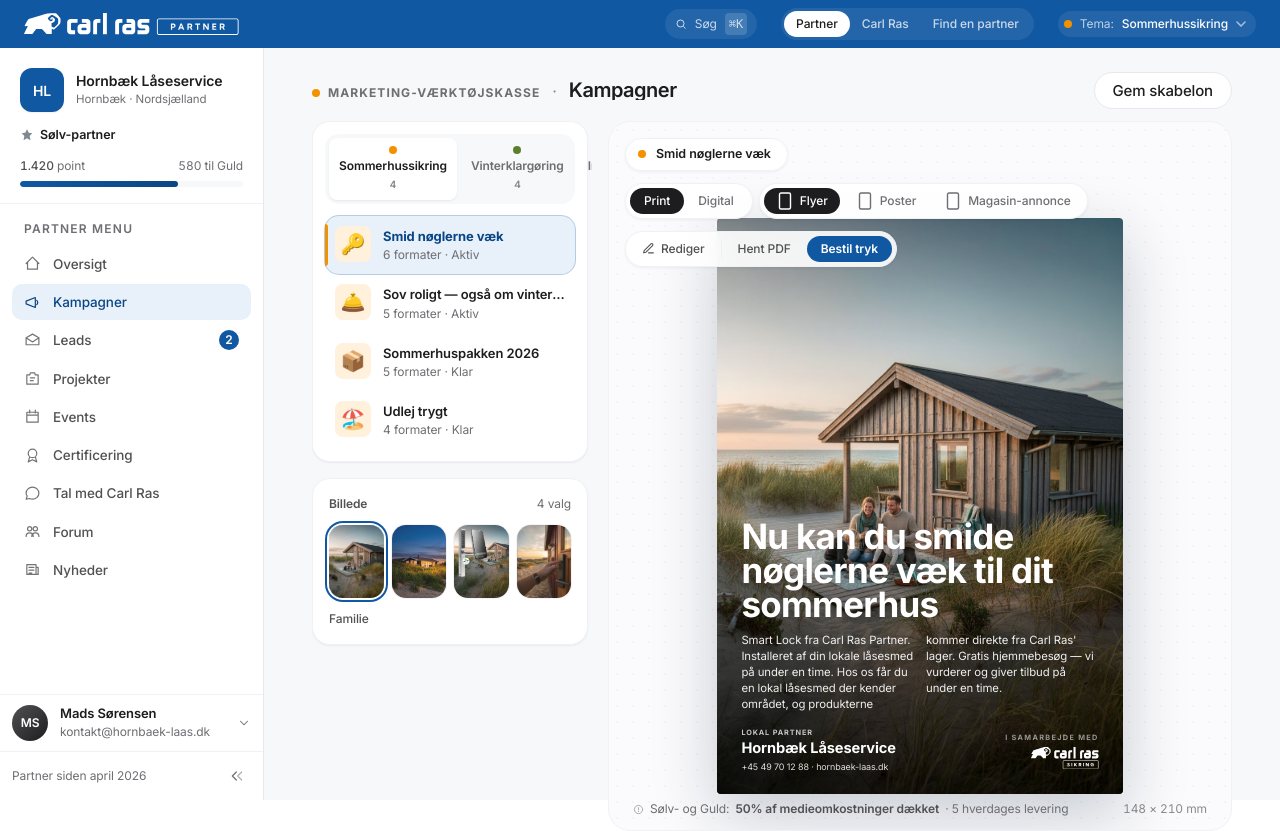
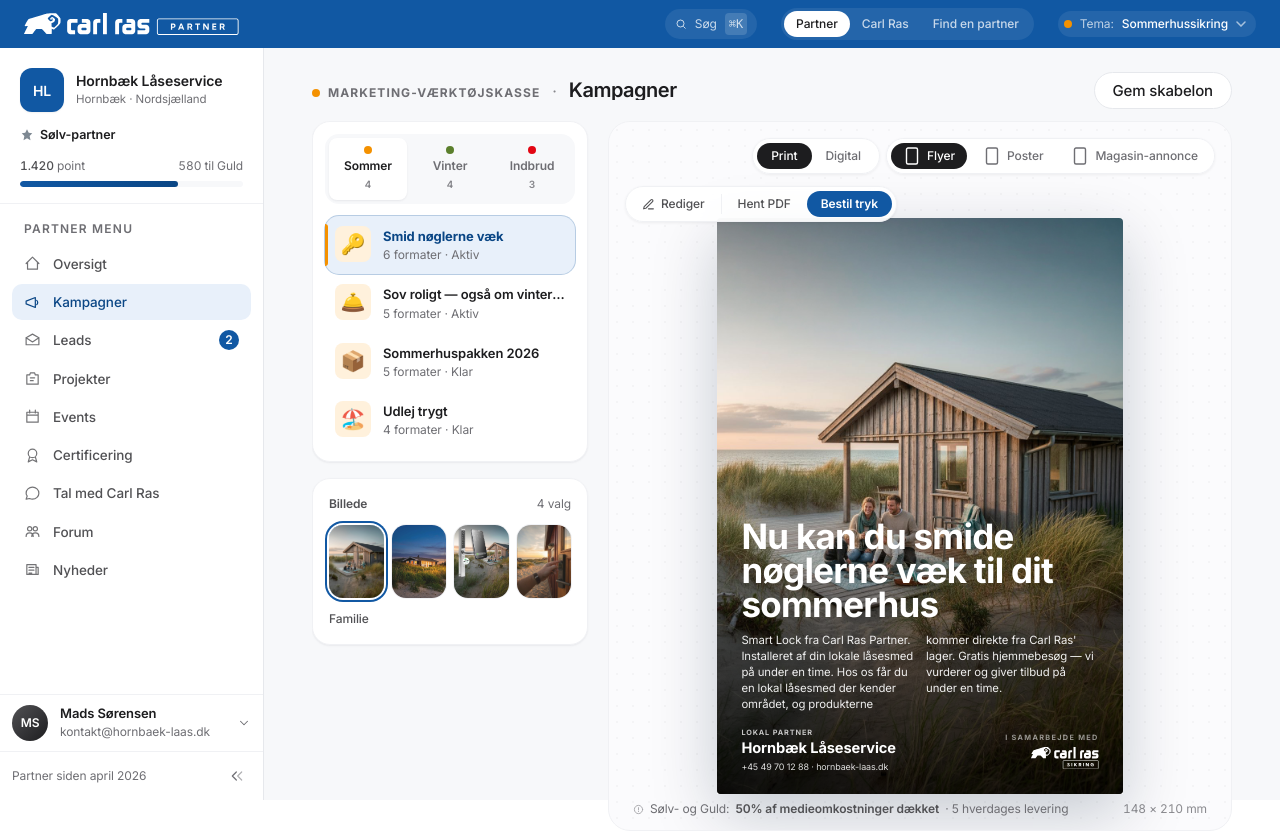
Before and after one commit to Cleminthecloud/Forhandler-Partnerskab, a Next.js app: page /partner/kampagner in a window 1280 px wide. Built offline with nearby package versions, Linux system fonts and the light colour scheme; a web font is replaced by a local one.

Commit message:
Kampagner polish: kill duplicate title pill + fix theme tab clipping

```diff
--- a/src/app/partner/kampagner/page.tsx
+++ b/src/app/partner/kampagner/page.tsx
@@ -129,11 +129,19 @@
         {/* LEFT — campaign picker + image variants (scrollbar visually hidden) */}
         <aside className="flex flex-col gap-4 self-start sticky top-[60px] h-[calc(100vh-90px)] overflow-y-auto pr-1 scrollbar-hidden">
           <div className="card !p-3">
-            {/* Theme tabs — pick the årshjul, see only its campaigns below */}
+            {/* Theme tabs — pick the årshjul, see only its campaigns below.
+                Short single-word labels (Sommer / Vinter / Indbrud) fit cleanly in
+                the 280px rail; full label is on hover via title=. min-w-0 on the
+                flex children is what makes truncate actually engage — without it
+                the long compound words push past the card edge. */}
             <div className="flex gap-1 mb-3 p-1 bg-[var(--canvas-2)] rounded-[var(--r-md)]" role="tablist" aria-label="Vælg tema">
               {THEMES.map((t) => {
                 const isActive = t.id === theme.id;
                 const count = CAMPAIGNS.filter((c) => c.tema === t.id).length;
+                // Short tab label derived from theme id — first segment, capitalised.
+                // "sommer-sikring" → "Sommer", "vinter-byg" → "Vinter", "indbrud-efterar" → "Indbrud"
+                const shortLabel = t.id.split("-")[0];
+                const tabLabel = shortLabel.charAt(0).toUpperCase() + shortLabel.slice(1);
                 return (
                   <button
                     key={t.id}
@@ -141,7 +149,7 @@
                     aria-selected={isActive}
                     onClick={() => setThemeId(t.id)}
                     className={
-                      "flex-1 px-2.5 py-2 rounded-[8px] text-[12px] font-semibold transition-colors flex flex-col items-center gap-1 " +
+                      "min-w-0 flex-1 px-2 py-2 rounded-[8px] text-[12px] font-semibold transition-colors flex flex-col items-center gap-1 " +
                       (isActive
                         ? "bg-white text-[var(--ink)] shadow-[var(--shadow-1)]"
                         : "text-[var(--ink-3)] hover:text-[var(--ink-2)]")
@@ -149,7 +157,7 @@
                     title={t.label}
                   >
                     <span className="size-2 rounded-full" style={{ background: t.accent }} aria-hidden="true" />
-                    <span className="truncate w-full text-center leading-tight">{t.label.split(" ")[0]}</span>
+                    <span className="truncate w-full text-center leading-tight">{tabLabel}</span>
                     <span className="text-[10px] text-[var(--ink-4)] tabular-nums">{count}</span>
                   </button>
                 );
@@ -230,19 +238,23 @@
             }}
           />
 
-          {/* FLOATING TOP BAR — three groups: title (left), mode+formats (center), actions (right).
-              Tooltips on top-bar buttons render BELOW (data-tt-pos="bottom") so they fall into
-              the canvas space instead of being clipped above. */}
+          {/* FLOATING TOP BAR — two groups now: mode+formats (left), actions (right).
+              The campaign title pill was killed — the picker on the left already
+              shows which campaign is active (left accent strip + ring + bold).
+              Tooltips render BELOW (data-tt-pos="bottom") so they fall into the
+              canvas space instead of being clipped above. */}
           <div className="absolute top-4 left-4 right-4 z-20 flex items-center justify-between gap-3 pointer-events-none flex-wrap">
 
-            {/* LEFT — campaign title */}
-            <div className="pointer-events-auto inline-flex items-center gap-2.5 bg-white/90 backdrop-blur-md rounded-full pl-3 pr-4 py-1.5 shadow-[0_1px_3px_rgba(0,0,0,0.06)] border border-[var(--line-2)]">
-              <span className="theme-dot" style={{ background: theme.accent }} />
-              <span className="text-[12.5px] font-semibold text-[var(--ink)]">{activeCampaign?.titel}</span>
-              {isUnpublished && (
-                <span className="text-[9px] font-semibold px-1.5 py-0.5 rounded-full bg-[var(--ink)] text-white ml-1">Udkast</span>
-              )}
-            </div>
+            {/* Udkast badge — only shown when there are unsaved edits, no longer
+                attached to the now-killed title pill. */}
+            {isUnpublished ? (
+              <div className="pointer-events-auto inline-flex items-center gap-2 bg-[var(--ink)] text-white rounded-full px-3 py-1 text-[11px] font-semibold shadow-[0_1px_3px_rgba(0,0,0,0.06)]">
+                <span className="size-1.5 rounded-full bg-white" />
+                Udkast
+              </div>
+            ) : (
+              <span aria-hidden="true" />
+            )}
 
             {/* CENTER — Print/Digital + format pills, visually bonded */}
             <div className="pointer-events-auto flex items-center gap-1.5">
```
